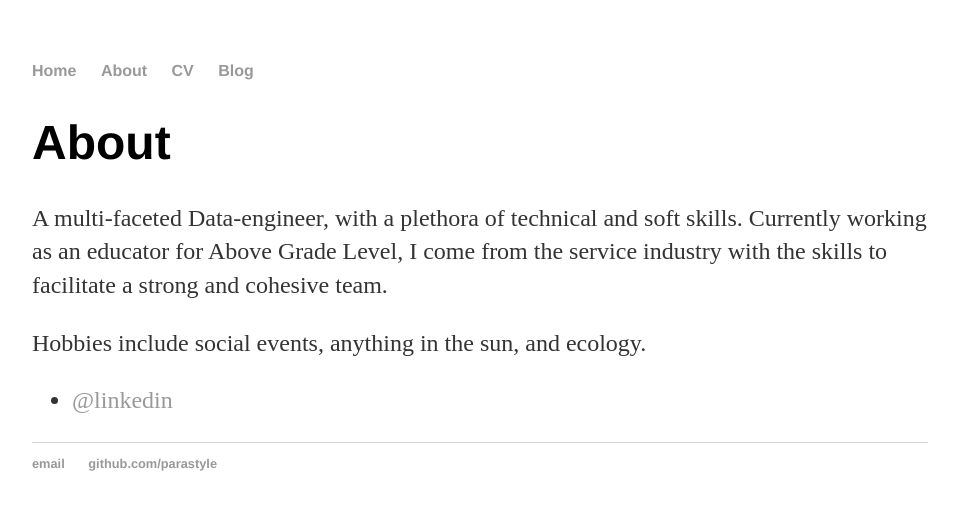
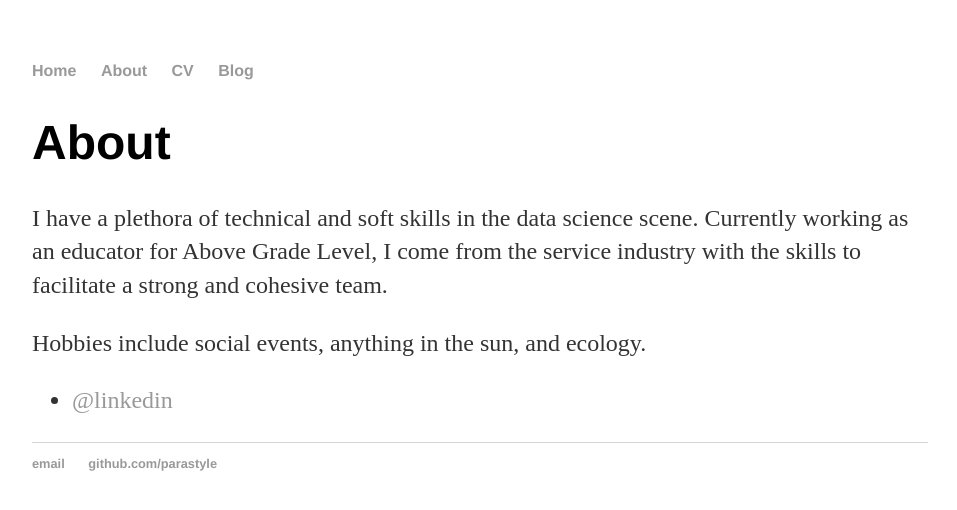
Before and after one commit to parastyle/parastyle.github.io, a Jekyll site: the page built from about/index.html, in a window 1280 px wide. Shown: the top 510 px of the page, without its empty margins (160-1117 px from the left). Built offline with Jekyll 4.4.1, drawn with Linux system fonts in a browser that asks for light colours.

Commit message:
Update index.html

```diff
--- a/about/index.html
+++ b/about/index.html
@@ -5,7 +5,7 @@ title: About Michael Muller
 
 		<div class="about">
 			<h1>About</h1>
-			<p>A multi-faceted Data-engineer, with a plethora of technical and soft skills. Currently working as an educator for Above Grade Level, I come from the service industry with the skills to facilitate a strong and cohesive team.</p>
+			<p>I have a plethora of technical and soft skills in the data science scene. Currently working as an educator for Above Grade Level, I come from the service industry with the skills to facilitate a strong and cohesive team.</p>
 			<p>Hobbies include social events, anything in the sun, and ecology.</p>
 
 			<ul class="contacts">
```
